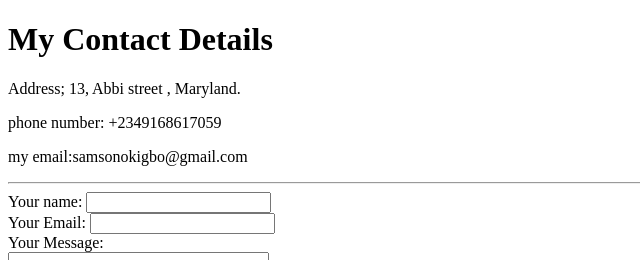
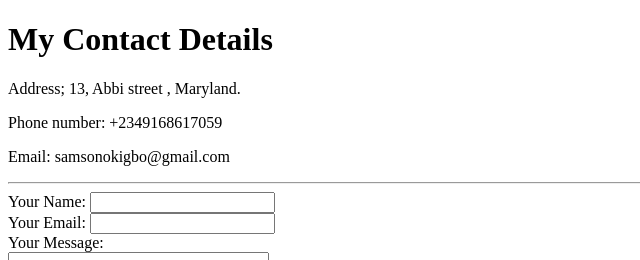
Before and after one commit to Samson5598/CV, a plain HTML site: page contact-me.html in a window 1280 px wide. Shown: the top 260 px of the page, 0-640 px from the left. Drawn offline with Linux system fonts and the light colour scheme.

Commit message:
Update contact-me.html

```diff
--- a/contact-me.html
+++ b/contact-me.html
@@ -9,11 +9,11 @@
 <body>
     <h1>My Contact Details</h1>
     <p>Address; 13, Abbi street , Maryland.</p>
-    <p>phone number: +2349168617059</p>
-    <p>my email:samsonokigbo@gmail.com</p>
+    <p>Phone number: +2349168617059</p>
+    <p>Email: samsonokigbo@gmail.com</p>
     <hr>
     <form action="mailto:samsonokigbo@gmail.com" method="post" enctype="text/plain">
-        <label>Your name:</label>
+        <label>Your Name:</label>
         <input type="text" name="" value=""><br>
         <label>Your Email:</label>
         <input type="email" name="youremail" value=""><br>
```
